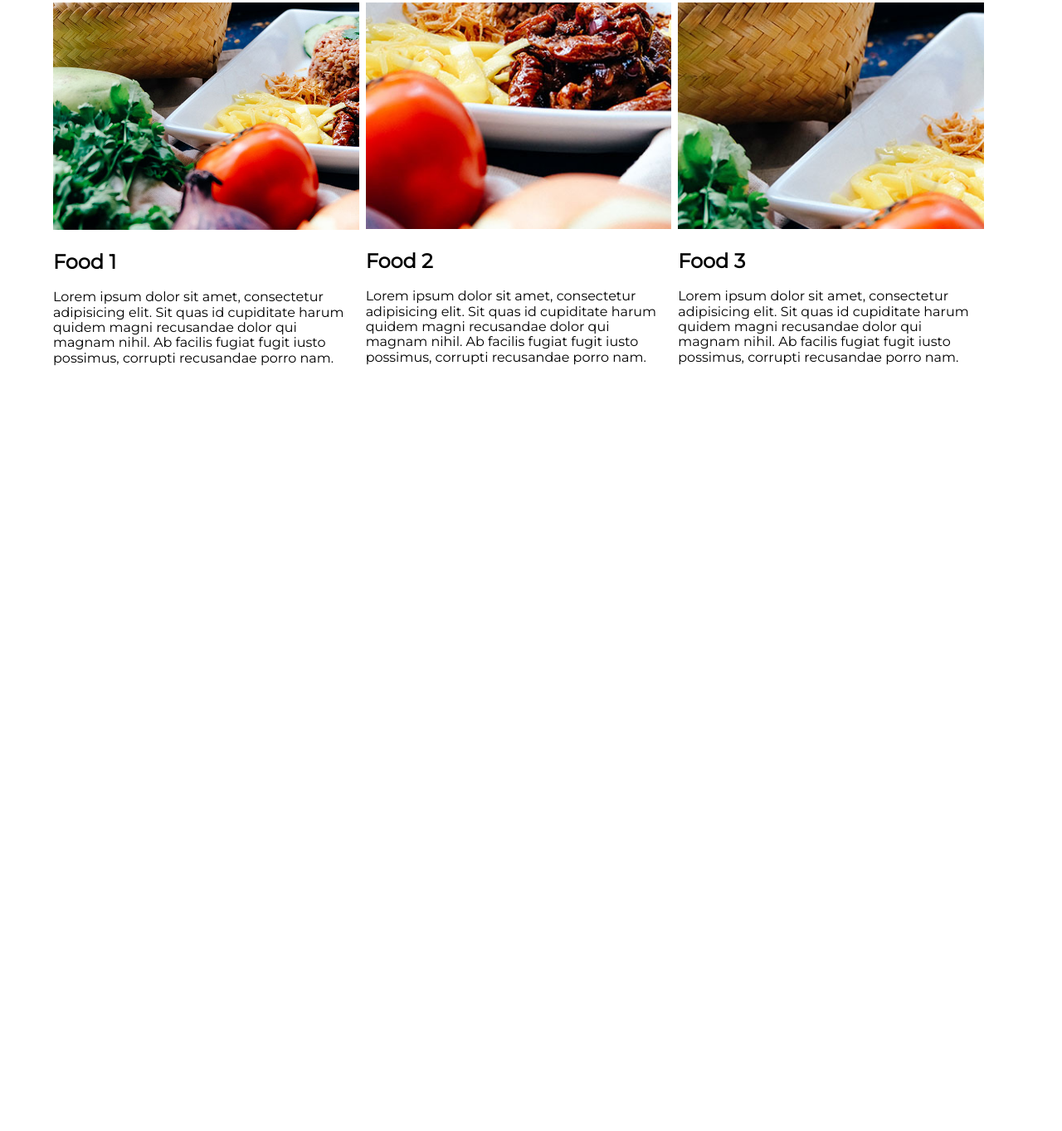
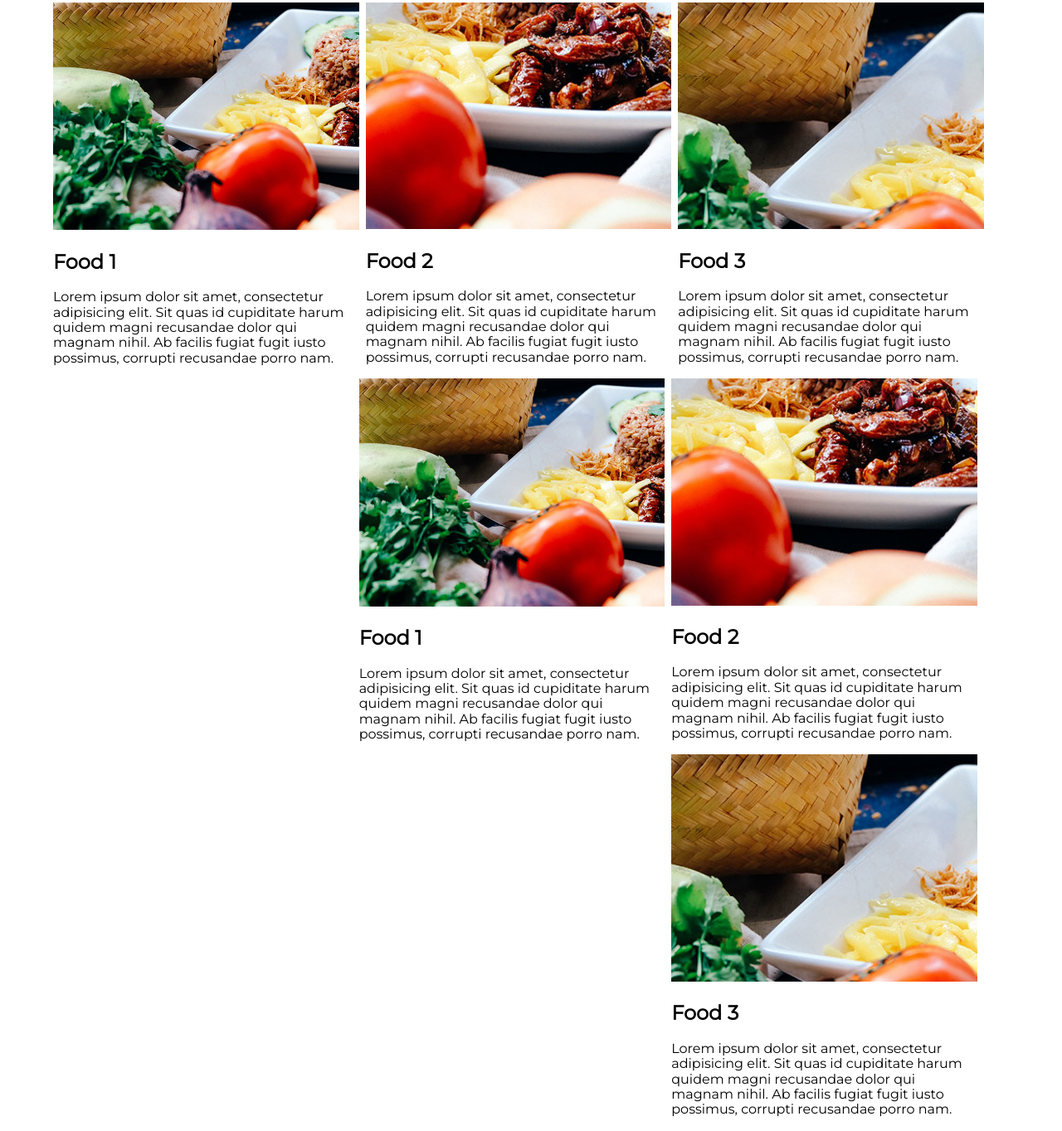
Before and after one commit to shubhajit2410/Code-sector-1, a plain HTML site: page index.html in a window 1280 px wide. Shown: the part 802-2165 px from the top of the page at 83% size. Before the commit the page ends 1259 px from the top, so only its background shows below. Drawn offline with Linux system fonts and the light colour scheme.

Commit message:
Update index.html

```diff
--- a/index.html
+++ b/index.html
@@ -46,5 +46,30 @@
 		</div>
 
 	</section>
+	<section class="product">
+		<div class="product__list__item">
+			<img class="img-responsive" src="food1.jpg" alt="">
+			<h2 class="product_heading">
+				Food 1
+			</h2>
+			<p>Lorem ipsum dolor sit amet, consectetur adipisicing elit. Sit quas id cupiditate harum quidem magni recusandae dolor qui magnam nihil. Ab facilis fugiat fugit iusto possimus, corrupti recusandae porro nam.</p>
+		</div>
+
+		<div class="product__list__item">
+			<img class="img-responsive" src="food2.jpg" alt="">
+			<h2 class="product_heading">
+				Food 2
+			</h2>
+			<p>Lorem ipsum dolor sit amet, consectetur adipisicing elit. Sit quas id cupiditate harum quidem magni recusandae dolor qui magnam nihil. Ab facilis fugiat fugit iusto possimus, corrupti recusandae porro nam.</p>
+		</div>
+		<div class="product__list__item">
+			<img class="img-responsive" src="food3.jpg" alt="">
+			<h2 class="product_heading">
+				Food 3
+			</h2>
+			<p>Lorem ipsum dolor sit amet, consectetur adipisicing elit. Sit quas id cupiditate harum quidem magni recusandae dolor qui magnam nihil. Ab facilis fugiat fugit iusto possimus, corrupti recusandae porro nam.</p>
+		</div>
+
+	</section>
 </body>
 </html>
```
